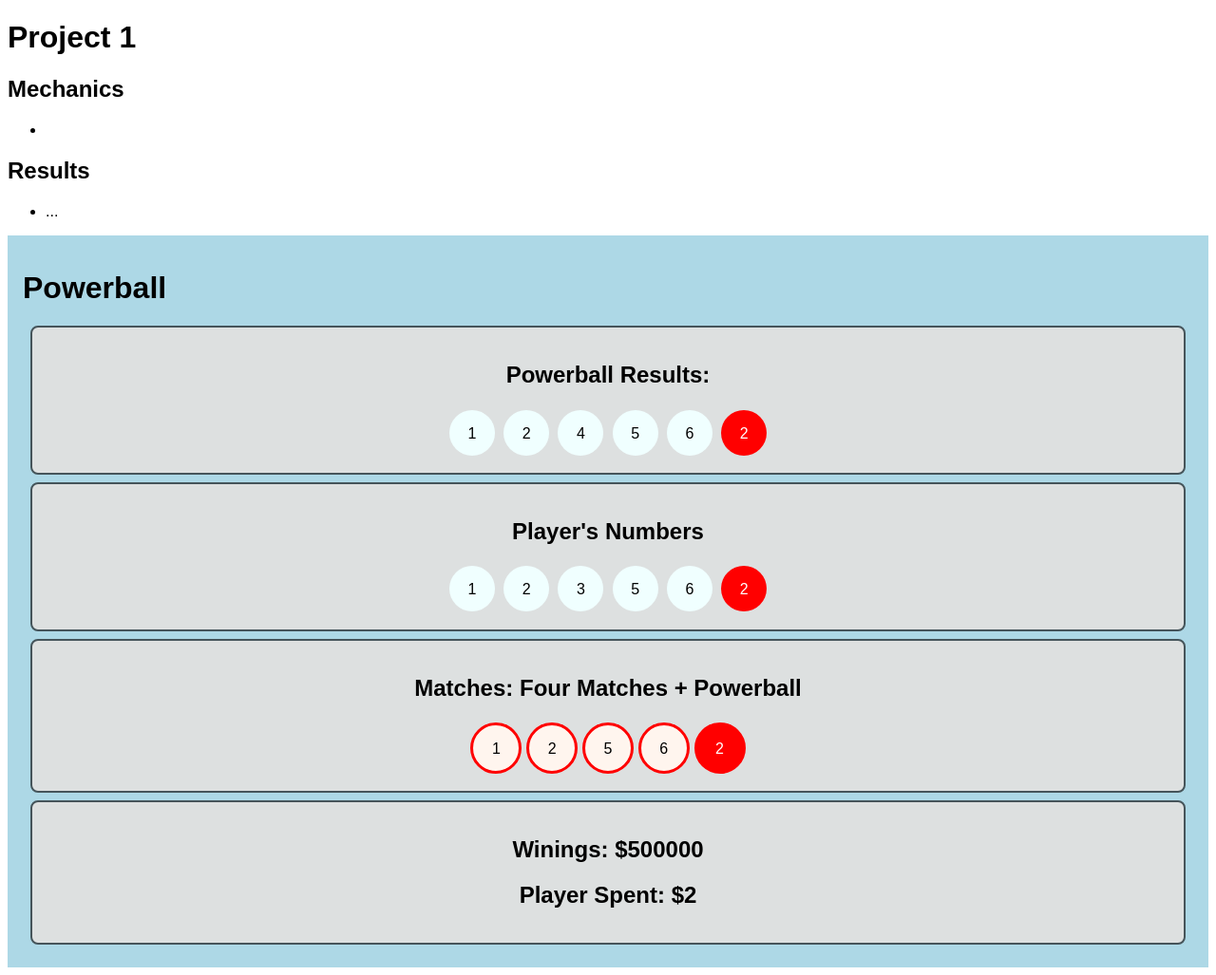
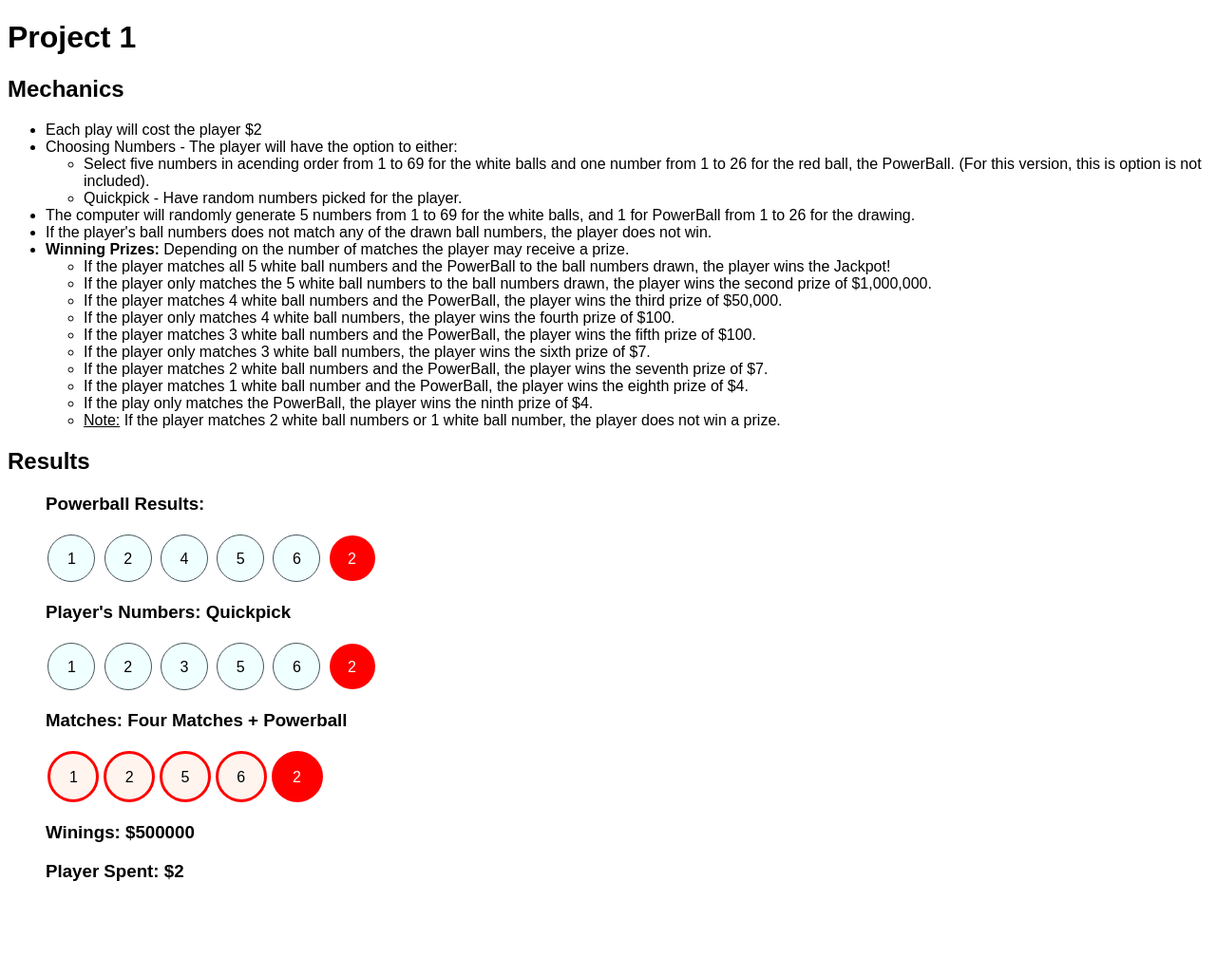
Before and after one commit to ant513g/e2, a PHP site: page / in a window 1280 px wide. Shown: the whole page at 95% size. After the commit the page ends 928 px from the top, so only its background shows below. Run offline with PHP 8.4, Linux system fonts and the light colour scheme.

Commit message:
Adjusted View and Css

```diff
--- a/p1/index-view.php
+++ b/p1/index-view.php
@@ -13,18 +13,48 @@
 
     <h2>Mechanics</h2>
     <ul>
-        <li></li>
+        <li>Each play will cost the player $2</li>
+        <li>Choosing Numbers - The player will have the option to either:
+            <ul>
+                <li>Select five numbers in acending order from 1 to 69 for the white balls
+                    and one number from 1 to 26 for the red ball, the PowerBall. (For this version, this is option is
+                    not
+                    included). </li>
+                <li>Quickpick - Have random numbers picked for the player.</li>
+            </ul>
+        </li>
+        <li>The computer will randomly generate 5 numbers from 1 to 69 for the white balls, and 1 for PowerBall from 1
+            to 26 for the drawing.</li>
+        <li>If the player's ball numbers does not match any of the drawn ball numbers, the player does not win.</li>
+        <li><b>Winning Prizes:</b> Depending on the number of matches the player may receive a prize.
+            <ul>
+                <li>If the player matches all 5 white ball numbers and the PowerBall to the ball numbers drawn, the
+                    player wins
+                    the Jackpot!</li>
+                <li>If the player only matches the 5 white ball numbers to the ball numbers drawn, the player wins the
+                    second prize
+                    of $1,000,000.</li>
+                <li>If the player matches 4 white ball numbers and the PowerBall, the player wins the third prize of
+                    $50,000.</li>
+                <li>If the player only matches 4 white ball numbers, the player wins the fourth prize of $100.</li>
+                <li>If the player matches 3 white ball numbers and the PowerBall, the player wins the fifth prize of
+                    $100.</li>
+                <li>If the player only matches 3 white ball numbers, the player wins the sixth prize of $7.</li>
+                <li>If the player matches 2 white ball numbers and the PowerBall, the player wins the seventh prize of
+                    $7.</li>
+                <li>If the player matches 1 white ball number and the PowerBall, the player wins the eighth prize of $4.
+                </li>
+                <li>If the play only matches the PowerBall, the player wins the ninth prize of $4.</li>
+                <li><u>Note:</u> If the player matches 2 white ball numbers or 1 white ball number, the player does not
+                    win a prize. </li>
+            </ul>
+        </li>
     </ul>
 
     <h2>Results</h2>
-    <ul>
-        <li>...</li>
-    </ul>
-
-    <main>
-        <h1>Powerball</h1>
-        <div>
-            <h2>Powerball Results: </h2>
+    <ul class="results">
+        <li>
+            <h3>Powerball Results: </h3>
             <span class="balls">
                 <?php echo $ball1 ?>
             </span>
@@ -43,11 +73,9 @@
             <span class="powerball">
                 <?php echo $powerball?>
             </span>
-        </div>
-
-
-        <div>
-            <h2>Player's Numbers</h2>
+        </li>
+        <li>
+            <h3>Player's Numbers: Quickpick</h3>
 
             <span class="balls">
                 <?php echo $player_ball1 ?>
@@ -67,16 +95,18 @@
             <span class="powerball">
                 <?php echo $player_powerball?>
             </span>
-        </div>
-        <div>
-            <h2>Matches: <?php echo $matches  ?></h2>
+        </li>
+        <li>
+            <h3>Matches: <?php echo $matches  ?></h3>
             <?php echo(thisFunction($playerMatches) . $powerballMatch);?>
-        </div>
-        <div>
-            <h2>Winings: <?php echo $winnings ?></h2>
-            <h2>Player Spent: $<?php echo $cost;?></h2>
-        </div>
-    </main>
+        </li>
+        <li>
+            <h3>Winings: <?php echo $winnings ?></h3>
+        </li>
+        <li>
+            <h3>Player Spent: $<?php echo $cost;?></h3>
+        </li>
+    </ul>
 
 </body>
 
--- a/p1/style.css
+++ b/p1/style.css
@@ -3,6 +3,7 @@ body {
 }
 .balls {
     background-color: azure;
+    border: 1px solid #45545a ;
 }
 
 .powerball,
@@ -36,16 +37,7 @@ body {
 
 }
 
-main {
+ul.results {
    margin: auto;
-   padding: 1rem;
-   background-color: #add8e6;
+   list-style: none;
 }
-main div {
-    border: 2px solid #45545a;
-    background-color: #dde0e0;
-    margin: 0.5rem;
-    padding: 1rem;
-    text-align: center;
-    border-radius: 8px;
-}
```
